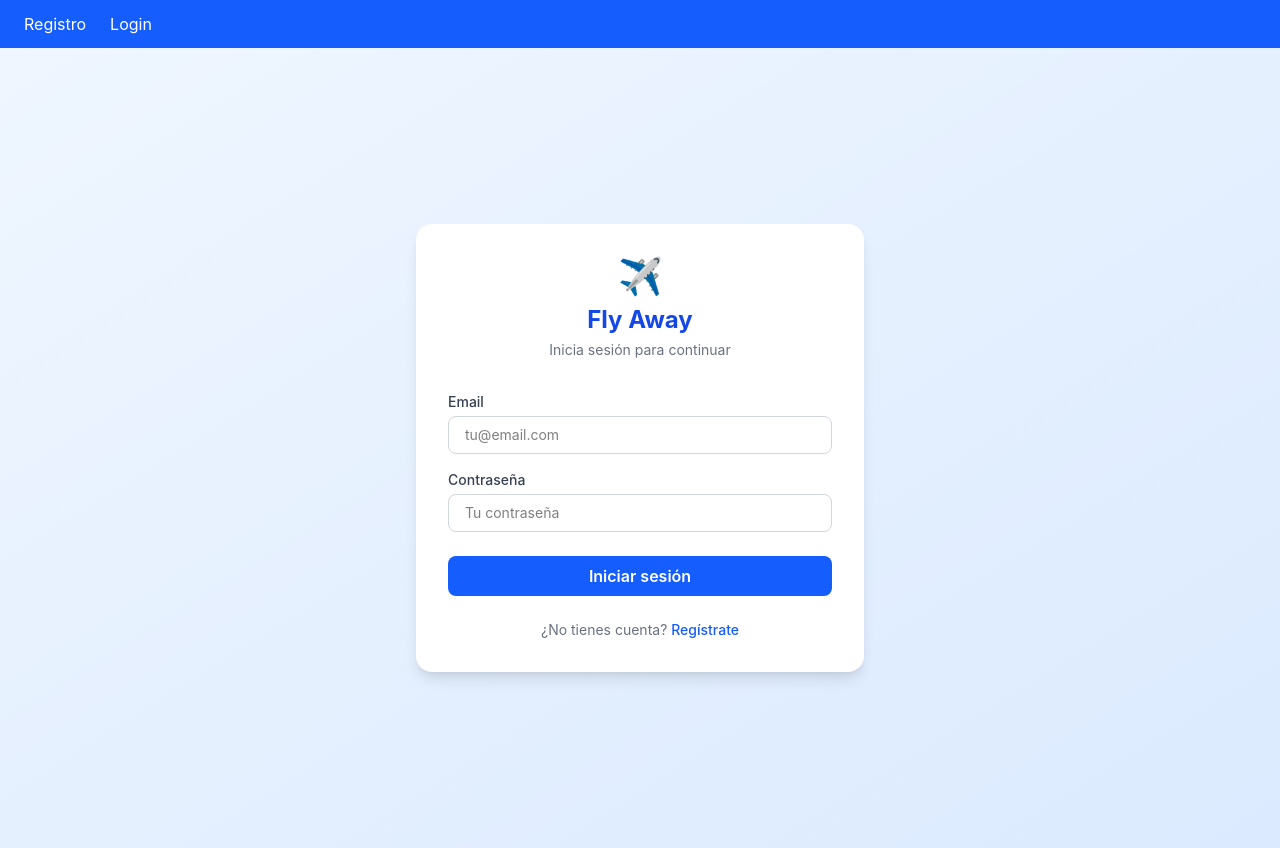
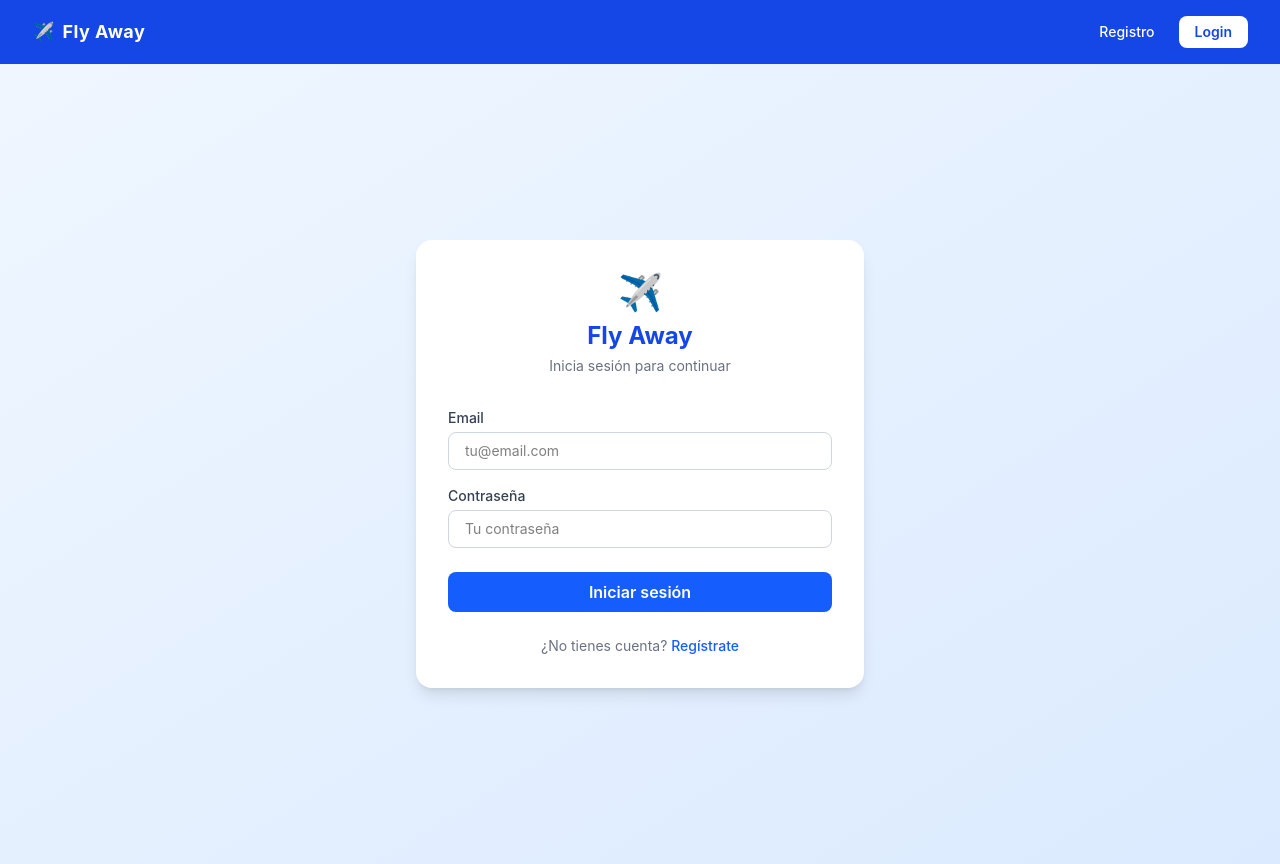
Before and after one commit to pedrosolis-design/fly_away_frontend_solis, a React (Vite) app: page / in a window 1280 px wide. Built offline with nearby package versions, Linux system fonts and the light colour scheme; the HTML template or start-up script is replaced by a standard one.

Commit message:
mejora visual navbar

```diff
--- a/src/components/Navbar.tsx
+++ b/src/components/Navbar.tsx
@@ -26,32 +26,56 @@ export default function Navbar() {
   };
 
   return (
-    <nav className="bg-blue-600 text-white px-6 py-3 flex justify-between items-center">
-      <div className="flex gap-6">
+    <nav className="bg-blue-700 text-white px-8 py-4 flex justify-between items-center shadow-md">
+      {/* Logo */}
+      <div className="flex items-center gap-2 font-bold text-lg tracking-wide">
+        <span>✈️</span>
+        <span>Fly Away</span>
+      </div>
+
+      {/* Links */}
+      <div className="flex items-center gap-6 text-sm font-medium">
         {!token && (
           <>
-            <Link to="/register" className="hover:underline">Registro</Link>
-            <Link to="/login" className="hover:underline">Login</Link>
+            <Link to="/register" className="hover:text-blue-200 transition">
+              Registro
+            </Link>
+            <Link
+              to="/login"
+              className="bg-white text-blue-700 px-4 py-1.5 rounded-lg hover:bg-blue-100 transition font-semibold"
+            >
+              Login
+            </Link>
           </>
         )}
         {token && (
           <>
-            <Link to="/search" className="hover:underline">Buscar Vuelos</Link>
-            <Link to="/reservations" className="hover:underline">Mis Reservas</Link>
+            <Link to="/search" className="hover:text-blue-200 transition">
+              Buscar Vuelos
+            </Link>
+            <Link to="/reservations" className="hover:text-blue-200 transition">
+              Mis Reservas
+            </Link>
           </>
         )}
       </div>
-      <div className="flex items-center gap-6">
-        {token && username && <span className="text-sm">Bienvenido, {username}</span>}
-        {token && (
+
+      {/* Usuario y logout */}
+      {token && (
+        <div className="flex items-center gap-4 text-sm">
+          {username && (
+            <span className="text-blue-200">
+              Bienvenido, <span className="text-white font-semibold">{username}</span>
+            </span>
+          )}
           <button
             onClick={handleLogout}
-            className="bg-red-500 px-3 py-1 rounded hover:bg-red-700 text-sm"
+            className="bg-red-500 hover:bg-red-600 px-4 py-1.5 rounded-lg font-semibold transition"
           >
             Logout
           </button>
-        )}
-      </div>
+        </div>
+      )}
     </nav>
   );
 }
```
